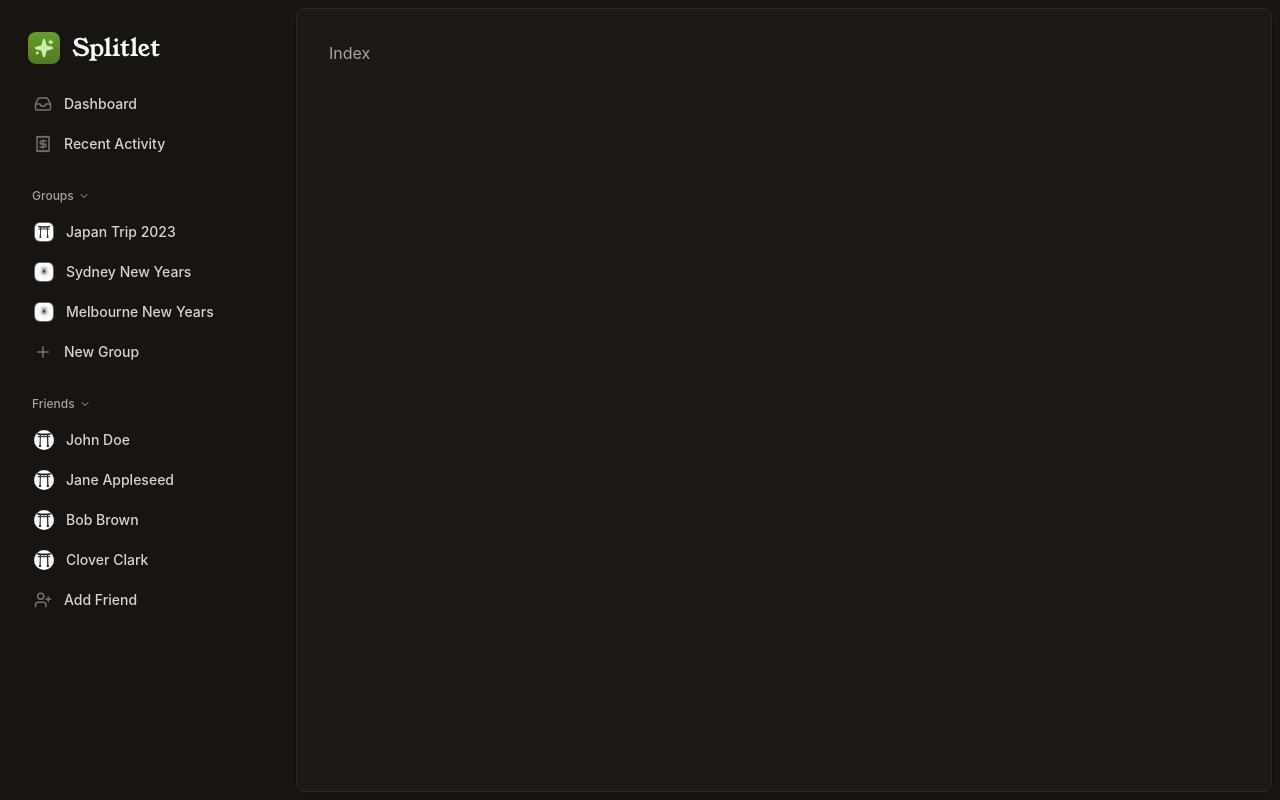
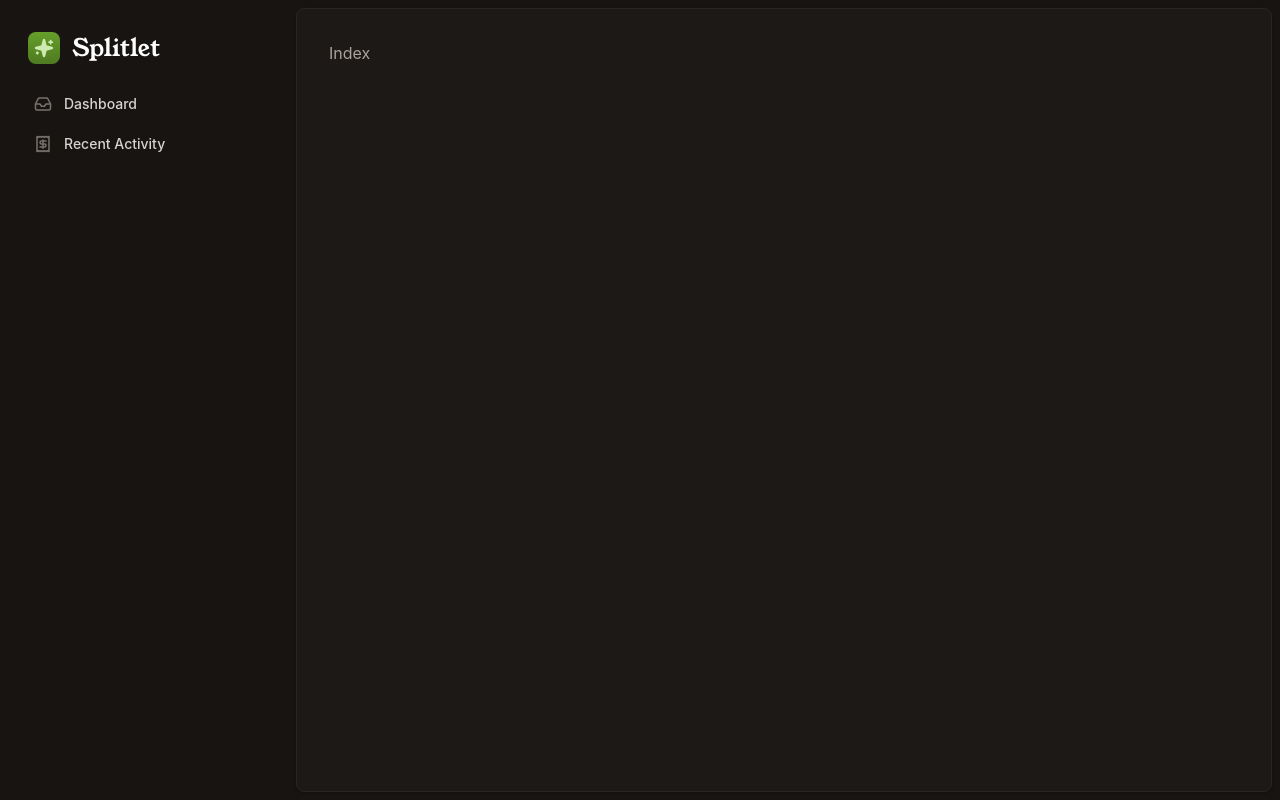
Before and after one commit to jakehwll/splitlet, a React (Vite) app in the folder apps/frontend/: page / in a window 1280 px wide. Built offline with nearby package versions, Linux system fonts and the light colour scheme.

Commit message:
chore: descope sidebar navigation

```diff
--- a/apps/frontend/src/routes/layout.tsx
+++ b/apps/frontend/src/routes/layout.tsx
@@ -84,7 +84,7 @@ const Layout = () => {
               { icon: { type: "lucide", value: Receipt }, name: "Recent Activity", href: "/recent-activity" },
             ]}
           />
-          <Navigation
+          {/* <Navigation
             title="Groups"
             items={[
               { icon: { type: "group", value: ICON__TORIGATE }, name: "Japan Trip 2023", href: "/groups/abc" },
@@ -92,8 +92,8 @@ const Layout = () => {
               { icon: { type: "group", value: ICON__FIREWORK }, name: "Melbourne New Years", href: "/groups/ghi" },
               { icon: { type: "lucide", value: Plus }, name: "New Group", href: "/groups/create" },
             ]}
-          />
-          <Navigation
+          /> */}
+          {/* <Navigation
             title="Friends"
             items={[
               { icon: { type: "user", value: ICON__TORIGATE }, name: "John Doe", href: "/friends/abcd" },
@@ -102,7 +102,7 @@ const Layout = () => {
               { icon: { type: "user", value: ICON__TORIGATE }, name: "Clover Clark", href: "/friends/lmno" },
               { icon: { type: "lucide", value: UserPlus }, name: "Add Friend", href: "/friends/create" },
             ]}
-          />
+          /> */}
         </aside>
         <main className="flex-1 p-2 min-h-screen flex flex-col p-2 min-w-0">
           <div className="flex-1 p-8 border border-gray-800 bg-gray-900 rounded-lg shadow-sm flex flex-col gap-8">
```
